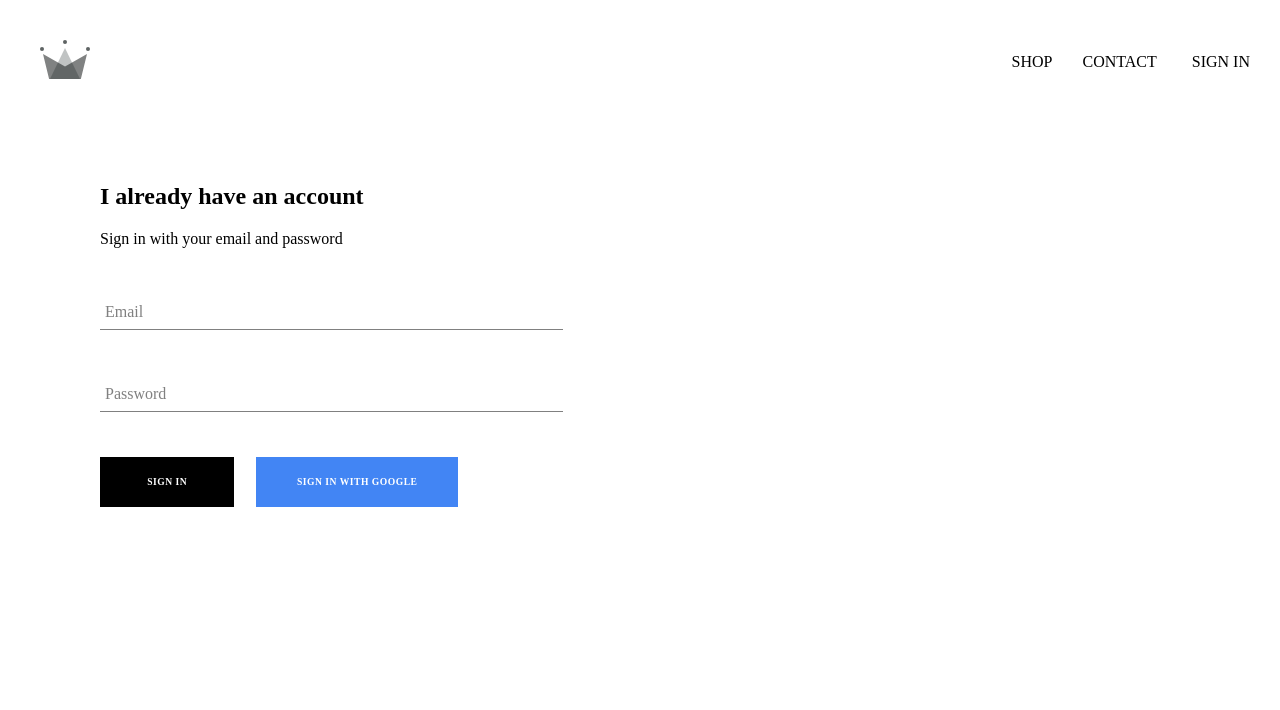
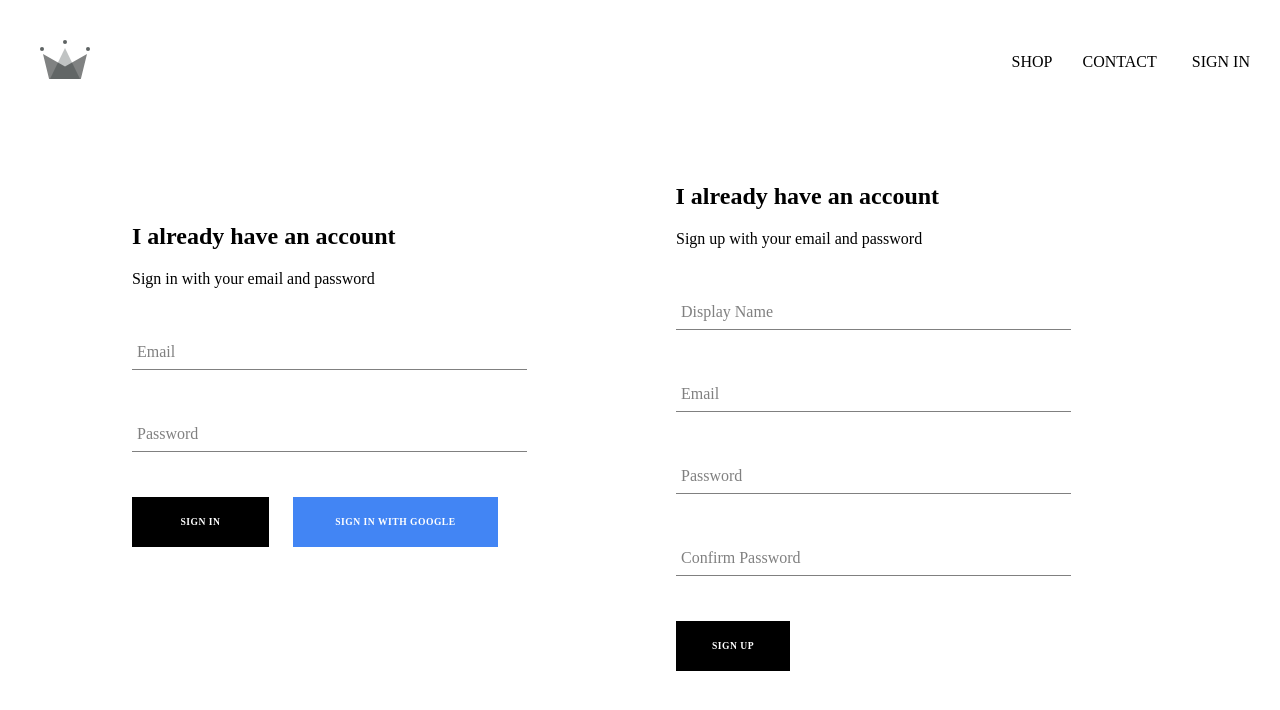
Before and after one commit to UmerASaeed/CrwnClothing, a React (Create React App) app: page /signin in a window 1280 px wide. Shown: the top 710 px of the page. Built offline with nearby package versions, Linux system fonts and the light colour scheme; no server answers; a web font is replaced by a local one.

Commit message:
Implemented Authetication with firebase email and password

```diff
--- a/src/App.js
+++ b/src/App.js
@@ -5,7 +5,7 @@
 import ShopPage from './pages/shop/shopPage.component'
 import Header from "./components/header/header.component"
 import SignInAndSignUpPage from "./pages/sign-in-and-sign-up/sign-in-and-sign-up.component"
-import {auth} from './firebase/firebase.utils'
+import {auth,CreateUserProfileDocument} from './firebase/firebase.utils'
 
 class App extends React.Component
 {
@@ -21,10 +21,25 @@
 
   componentDidMount()
   {
-    this.unsubscribeFromAuth = auth.onAuthStateChanged(user=>
+    this.unsubscribeFromAuth = auth.onAuthStateChanged(async userAuth=>
       {
-        this.setState({currentUser:user})
-        console.log(user)
+        if (userAuth)
+        {
+          const userRef = CreateUserProfileDocument(userAuth);
+
+          (await userRef).onSnapshot(snapShot=>
+            {
+             this.setState({
+               currentUser: {
+                id:snapShot.id,
+                ...snapShot.data()
+               }
+             })
+            })
+        }
+        else{
+          this.setState({currentUser:userAuth})
+        }
       })
   }
 
--- a/src/components/Menu-card/menu-card.component.jsx
+++ b/src/components/Menu-card/menu-card.component.jsx
@@ -5,7 +5,7 @@
 const MenuCard=({title,imageUrl,size,linkUrl,history,match})=>
 {
     return(
-        <div className={`${size} menu-card`} onClick={()=> history.push(`${match.url}${linkUrl}`)}>
+        <div className={`${size} menu-card`} onClick={()=> history.push(`${match.path}${linkUrl}`)}>
          <div className='BackgroundImage'
            style={{
             backgroundImage:`url(${imageUrl})`
--- a/src/components/Menu-card/menu-card.styles.scss
+++ b/src/components/Menu-card/menu-card.styles.scss
@@ -41,7 +41,7 @@
         flex-direction: column;
         font-size: 75%;
         font-weight: bold;
-        border: 1px solid black;
+
         background-color: white;
         padding-top: 10px;
         width: 12%;
--- a/src/components/sign-in/sign-in.styles.scss
+++ b/src/components/sign-in/sign-in.styles.scss
@@ -1,6 +1,6 @@
 .sign-in
 {
-    width: 35%;
+    width: 380px;
     height: 100%;
     display:flex;
     flex-direction: column;
@@ -12,5 +12,5 @@
 {
     display: flex;
     justify-content: space-between;
-    width: 100%;
+    width: 120%;
 }
--- /dev/null
+++ b/src/components/sign-up/sign-up.component.jsx
@@ -0,0 +1,79 @@
+import React from 'react';
+
+import FormInput from '../form-input/form-input.component';
+import CustomButton from '../custom-button/custom-button.component';
+
+import {auth,CreateUserProfileDocument} from "../../firebase/firebase.utils";
+
+import './sign-up.styles.scss'
+
+class SignUp extends React.Component
+{
+    constructor()
+    {
+        super()
+        this.state={
+            displayName:"",
+            email:"",
+            password:"",
+            confirmPassword:""
+        }
+    }
+
+    handleSubmit = async (event) =>
+    {
+        event.preventDefault();
+        const {displayName,email,password,confirmPassword}=this.state;
+        if (password!==confirmPassword)
+        {
+            alert ("Password don't match");
+            return;
+        }
+
+        try
+        {
+            const { user } = await auth.createUserWithEmailAndPassword(email,password);
+            await CreateUserProfileDocument(user,{displayName})
+
+            this.setState({
+                displayName:"",
+                email:"",
+                password:"",
+                confirmPassword:""
+            })
+
+        }
+        catch(err)
+        {
+            console.log(err)
+        }
+    }
+
+    handleChange = event =>
+    {
+       const {name,value}=event.target;
+
+       this.setState({[name]:value})
+    }
+    render()
+    {
+        const {displayName,email,password,confirmPassword}=this.state;
+        return(
+            <div className='sign-up'>
+                <h2 className='title'>I already have an account</h2>
+                <span>Sign up with your email and password</span>
+
+
+                <form className='sign-up-form' onSubmit={this.handleSubmit} >
+                    <FormInput type='text' name="displayName" value={displayName} onChange={this.handleChange} label="Display Name" required />
+                    <FormInput type='email' name="email" value={email} onChange={this.handleChange} label="Email" required />
+                    <FormInput type='password' name="password" value={password} onChange={this.handleChange} label="Password" required />
+                    <FormInput type='password' name="confirmPassword" value={confirmPassword} onChange={this.handleChange} label="Confirm Password" required />
+                    <CustomButton type='submit'>SIGN UP</CustomButton>
+                </form>
+            </div>
+        );
+    }
+}
+
+export default SignUp;
--- /dev/null
+++ b/src/components/sign-up/sign-up.styles.scss
@@ -0,0 +1,12 @@
+.sign-up
+{
+    display: flex;
+    flex-direction: column;
+    width: 380px;
+
+    .title
+    {
+        // margin:10px 0px;
+        margin-left: -10px;
+    }
+}
--- a/src/firebase/firebase.utils.js
+++ b/src/firebase/firebase.utils.js
@@ -14,6 +14,35 @@
 };
 
 
+export const CreateUserProfileDocument= async (userAuth,additionData)=>
+{
+    if (!userAuth) return;
+
+    const UserRef = firestore.doc(`users/${userAuth.uid}`);
+    const SnapShot= await UserRef.get();
+
+    if(!SnapShot.exists)
+    {
+        const {displayName,email} = userAuth;
+        const createdAt = new Date();
+
+        try{
+            await UserRef.set({
+                displayName,
+                email,
+                createdAt,
+                ...additionData
+            })
+        }
+        catch(err)
+        {
+            console.log("error creating user" ,err.message);
+        }
+    }
+
+    return UserRef;
+}
+
 firebase.initializeApp(Config)
 
 export const auth = firebase.auth();
--- a/src/pages/homePage/homepage.component.jsx
+++ b/src/pages/homePage/homepage.component.jsx
@@ -3,6 +3,7 @@
 
 const HomePage=(props)=>
 {
+
     return(
         <div className='homePage'>
         <Directory/>
--- a/src/pages/shop/shopPage.component.jsx
+++ b/src/pages/shop/shopPage.component.jsx
@@ -1,8 +1,9 @@
 import React from 'react'
 import ShopCollection from '../../components/ShopCollection/shopCollection.component'
 
-const ShopPage=()=>
+const ShopPage=(props)=>
 {
+
     return(
       <div>
         <ShopCollection/>
--- a/src/pages/sign-in-and-sign-up/sign-in-and-sign-up.component.jsx
+++ b/src/pages/sign-in-and-sign-up/sign-in-and-sign-up.component.jsx
@@ -1,9 +1,13 @@
 import React from 'react'
 import Signin from "../../components/sign-in/sign-in.component"
+import SignUp from "../../components/sign-up/sign-up.component"
 import "./sign-in-and-sign-up.styles.scss"
 
 const SignInAndSignUpPage=()=>(
-    <div className="sign-in-and-sign-up"><Signin/></div>
+    <div className="sign-in-and-sign-up">
+        <Signin/>
+        <SignUp/>
+    </div>
 );
 
 export default SignInAndSignUpPage;
--- a/src/pages/sign-in-and-sign-up/sign-in-and-sign-up.styles.scss
+++ b/src/pages/sign-in-and-sign-up/sign-in-and-sign-up.styles.scss
@@ -0,0 +1,8 @@
+.sign-in-and-sign-up
+{
+    display: flex;
+    flex-direction: row;
+    width: 85%;
+    justify-content: space-around;
+    margin: 40px 0px;
+}
```
